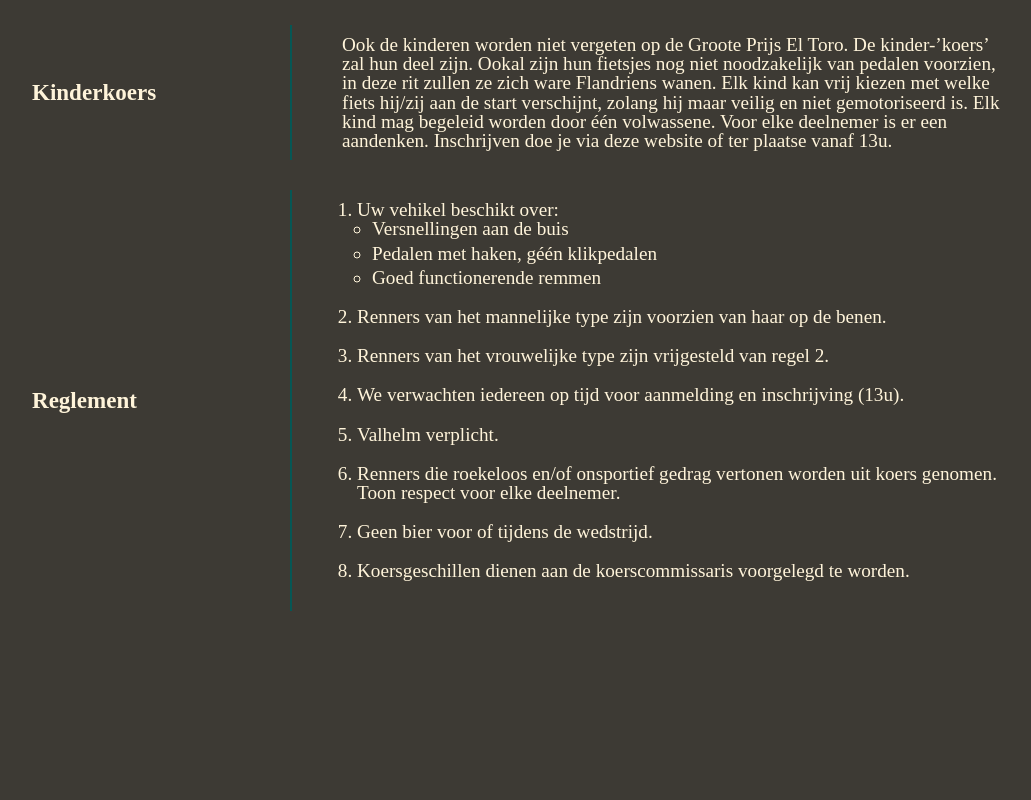
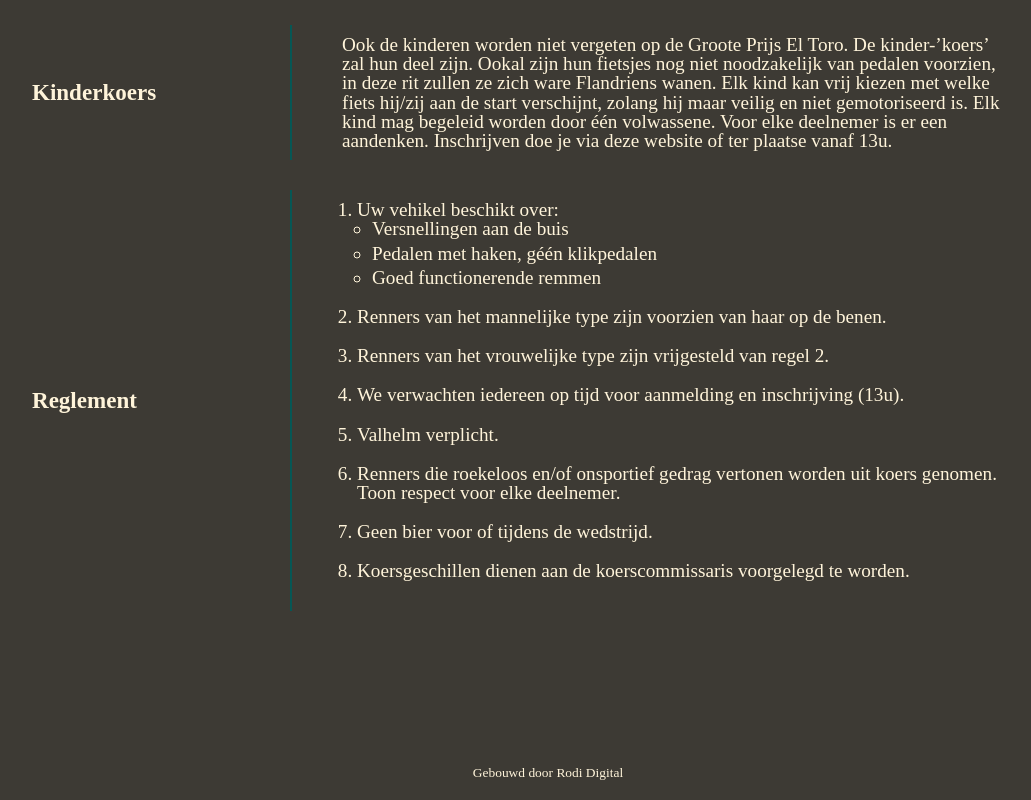
Before and after one commit to TijsM/el-toro-next, a Next.js app: page / in a window 1280 px wide. Shown: the part 6546-7346 px from the top of the page, without its empty margins (92-1123 px from the left). Before the commit the page ends 7287 px from the top, so only its background shows below. Built offline with nearby package versions, Linux system fonts and the light colour scheme; no server answers.

Commit message:
feat: add build by rodi digital

```diff
--- a/src/app/layout.tsx
+++ b/src/app/layout.tsx
@@ -8,6 +8,7 @@ import { ThemeProvider } from "styled-components";
 import { theme } from "../constants/theme";
 import { PostHogProvider } from "../components/PostHogProvider";
 import { GoogleAnalytics } from "@next/third-parties/google";
+import { Footer } from "../components/Footer";
 
 export default function RootLayout({
   children,
@@ -30,7 +31,10 @@ export default function RootLayout({
         </head>
         <body>
           <PostHogProvider>
-            <StyledJsxRegistry>{children}</StyledJsxRegistry>
+            <StyledJsxRegistry>
+              {children}
+              <Footer />
+            </StyledJsxRegistry>
           </PostHogProvider>
           <GoogleAnalytics gaId="G-2Z05BBQFX2" />
         </body>
--- /dev/null
+++ b/src/components/Footer.tsx
@@ -0,0 +1,33 @@
+"use client";
+
+import styled from "styled-components";
+
+export const Footer = () => {
+  return (
+    <StFooter>
+      <StLink
+        href="https://rodi-digital.com"
+        target="_blank"
+        rel="noopener noreferrer"
+      >
+        Gebouwd door Rodi Digital
+      </StLink>
+    </StFooter>
+  );
+};
+
+const StFooter = styled.footer`
+  padding: 20px;
+  text-align: center;
+`;
+
+const StLink = styled.a`
+  color: #fff4da;
+
+  text-decoration: none;
+  font-size: 0.7em;
+
+  &:hover {
+    text-decoration: underline;
+  }
+`;
```
